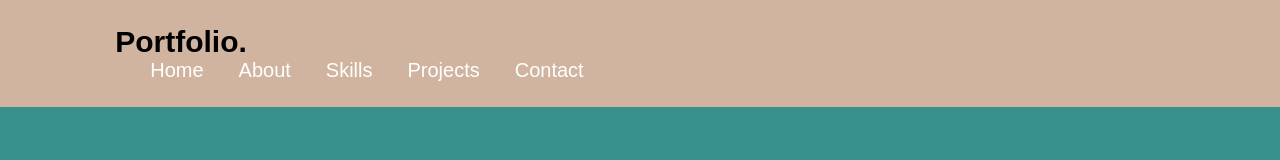
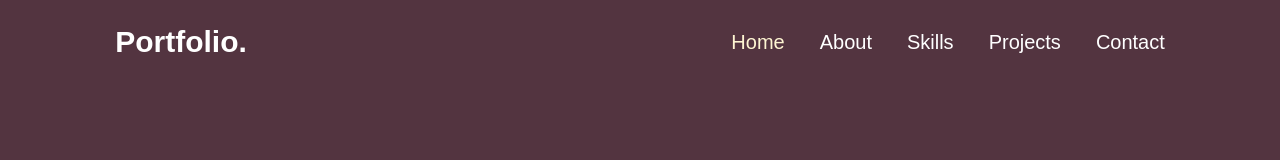
Before and after one commit to jsondumpsbinary/portfolio-website, a plain HTML site: page index.html in a window 1280 px wide. Drawn offline with Linux system fonts and the light colour scheme.

Commit message:
Added a nav bar

```diff
--- a/index.html
+++ b/index.html
@@ -7,12 +7,10 @@
     <link rel="stylesheet" href="style.css" type = "text/css">
 </head>
 <body>
-    <div class = "navbar">
-        <nav>
-            <h2 href="#" class = "logo">Portfolio.</h2>
+        <nav class = "navbar">
+            <a class = "logo">Portfolio.</a>
             <ul>
-
-                <li><a href = "#">Home</a> </li>
+                <li class = "active"><a href = "#">Home</a> </li>
                 <li><a href = "#">About</a> </li>
                 <li><a href = "#">Skills</a></li>
                 <li><a href = "#">Projects</a></li>
--- a/style.css
+++ b/style.css
@@ -6,7 +6,7 @@
 }
 
 body{
-    background-color: #39918c;
+    background-color:#533440;
 
 }
 
@@ -21,7 +21,6 @@ a{
     left : 0;
     width: 100%;
     padding :25px 9%;
-    background: #d0b49f;
     display : flex;
     justify-content : space-between;
     align-items: center;
@@ -47,3 +46,7 @@ a{
     font-size: 20px;
     font-weight: 500;
 }
+
+.navbar ul li:hover a, .navbar ul li.active a{
+    color:#fef5d2;
+}
```
